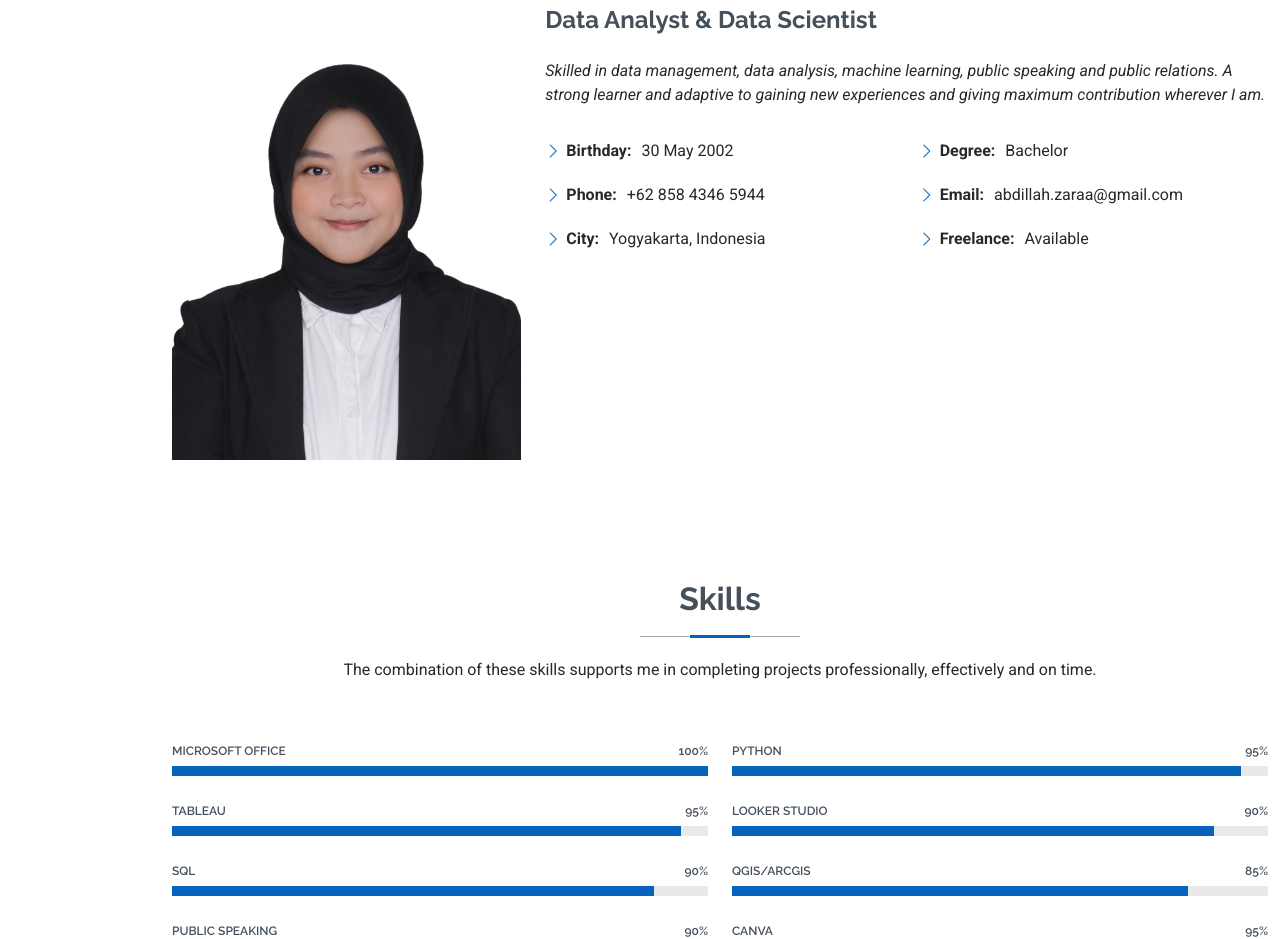
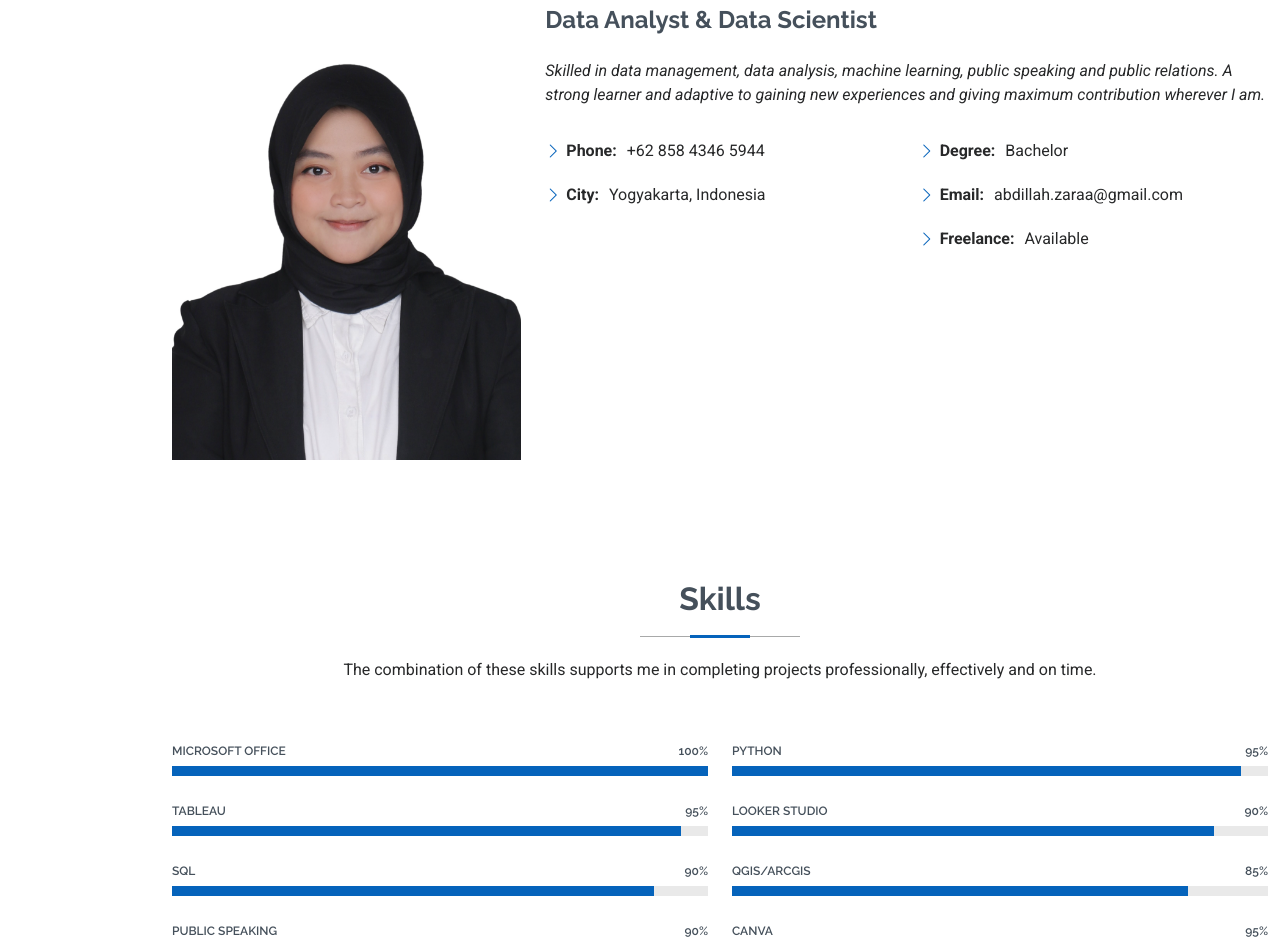
Before and after one commit to Zaraaifa/portfolio, a plain HTML site: page index.html in a window 1280 px wide. Shown: the part 1040-1979 px from the top of the page. Drawn offline with Linux system fonts and the light colour scheme.

Commit message:
Update index.html

```diff
--- a/index.html
+++ b/index.html
@@ -161,7 +161,6 @@
             <div class="row">
               <div class="col-lg-6">
                 <ul>
-                  <li><i class="bi bi-chevron-right"></i> <strong>Birthday:</strong> <span>30 May 2002</span></li>
                   <li><i class="bi bi-chevron-right"></i> <strong>Phone:</strong> <span>+62 858 4346 5944</span></li>
                   <li><i class="bi bi-chevron-right"></i> <strong>City:</strong> <span>Yogyakarta, Indonesia</span></li>
                 </ul>
```
